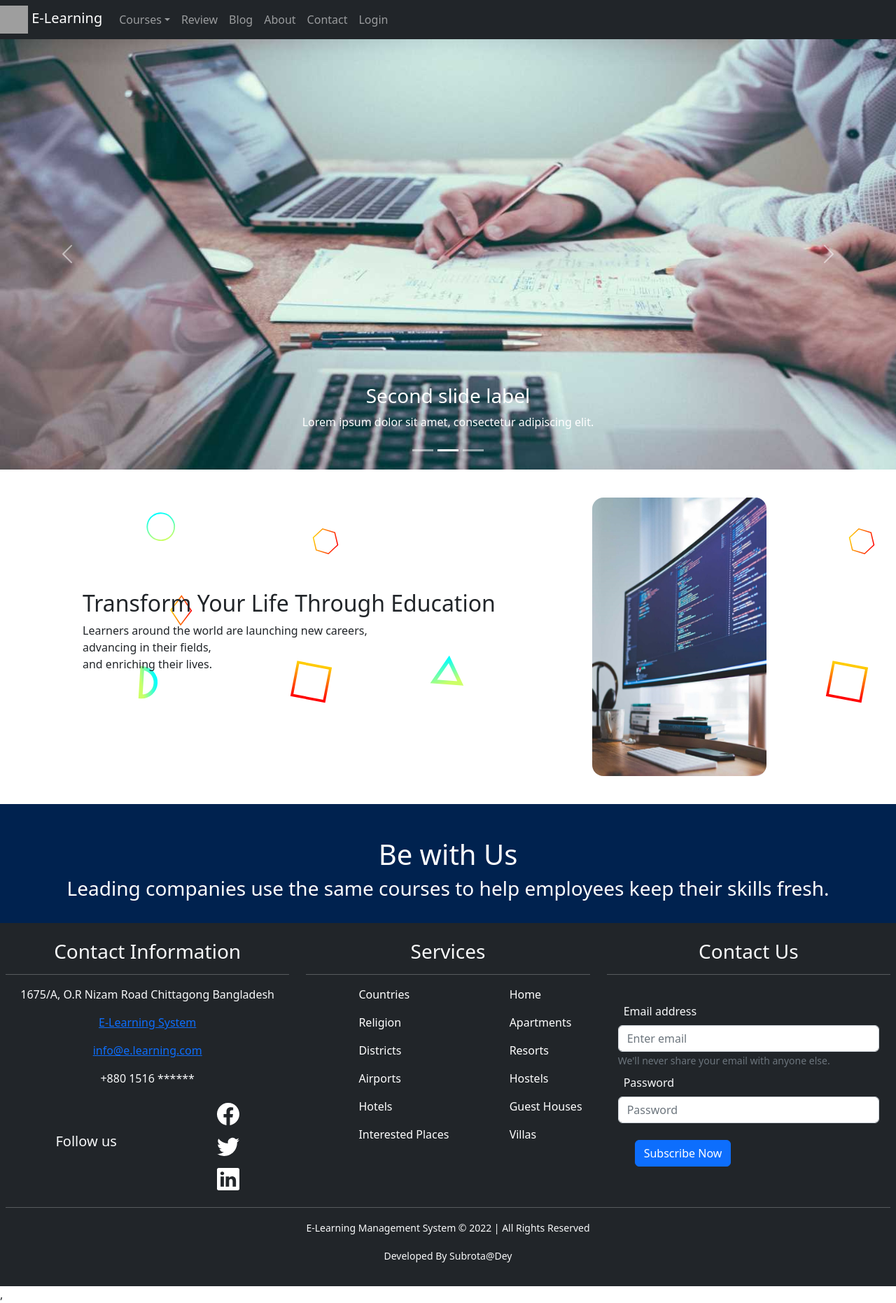
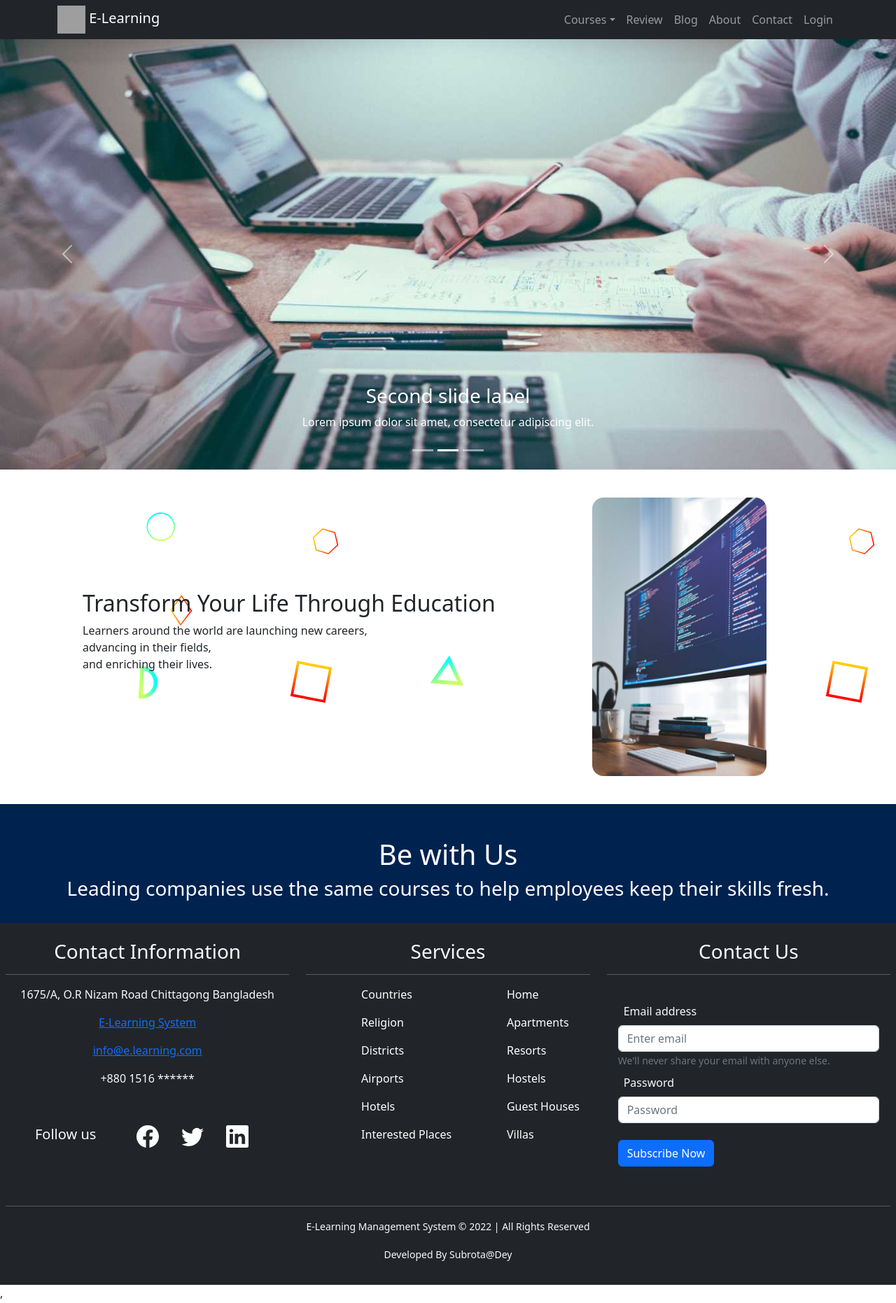
Before and after one commit to subrotadey/E-Learning-management-system, a React (Create React App) app: page / in a window 1280 px wide. Shown: the whole page at 70% size. Built offline with nearby package versions, Linux system fonts and the light colour scheme; grey boxes are pictures that could not be loaded.

Commit message:
bug fixed

```diff
--- a/src/Pages/Home/Home.css
+++ b/src/Pages/Home/Home.css
@@ -1,4 +1,8 @@
 .slide-img{
     object-fit: cover;
-    width: 100vw;
+    width: 100%;
+    height: auto;
 }
+.carousel{
+    width: 100%;
+}
--- a/src/Pages/Home/Slider.js
+++ b/src/Pages/Home/Slider.js
@@ -8,7 +8,7 @@
 
 const Slider = () => {
     return (
-      <div style={{
+        <div className=' mx-auto' style={{
               backgroundImage: `url(${bg})`
             }}>
              <div className="d-flex justify-content-center">
@@ -37,8 +37,6 @@
         </Carousel>
         </div>
       </div>
-
-
     );
 };
 
--- a/src/Pages/Shared/Footer.js
+++ b/src/Pages/Shared/Footer.js
@@ -6,7 +6,6 @@
 const Footer = () => {
   return (
     <div>
-      <div>
         <div className="top-footer text-white py-5 " >
           <h1>Be with Us</h1>
           <h3>
@@ -31,14 +30,14 @@
                     <a href="/">info@e.learning.com</a>
                   </p>
                   <p>+880 1516 ******</p>
-                  <div className="d-flex justify-content-around">
-                    <div style={{paddingTop:"50px"}}>
+                  <div className="d-flex justify-content-evenly mt-5">
+                    <div className="d-flex align-items-center">
                       <h5>Follow us</h5>
                     </div>
-                    <div>
-                    <h2><a className="icon" href="https://www.facebook.com/subrota.dey540"><BsFacebook/></a></h2>
-                    <h2><a className="icon" href="https://www.facebook.com/subrota.dey540"><BsTwitter/></a></h2>
-                    <h2><a className="icon" href="https://www.facebook.com/subrota.dey540"><BsLinkedin/></a></h2>
+                    <div className="d-flex">
+                    <h2 className="mx-3"><a className="icon" href="https://www.facebook.com/subrota.dey540"><BsFacebook/></a></h2>
+                    <h2 className="mx-3"><a className="icon" href="https://www.facebook.com/subrota.dey540"><BsTwitter/></a></h2>
+                    <h2 className="mx-3"><a className="icon" href="https://www.facebook.com/subrota.dey540"><BsLinkedin/></a></h2>
                     </div>
                   </div>
                 </Card.Text>
@@ -47,12 +46,11 @@
             <Col>
               <Card.Body>
                 <Card.Title>
-
                   <h3 className="center-item">Services</h3>
                 </Card.Title>
                 <hr />
                 <Card.Text>
-                  <div className="d-flex justify-content-around">
+                  <div className="d-flex justify-content-evenly">
                     <div>
                       <ul>
                         <ol>
@@ -139,7 +137,7 @@
                       placeholder="Password"
                     />
                   </div>
-                  <div className="p-4">
+                  <div className="py-4">
                     <button type="submit" class="btn btn-primary text-center">
                       Subscribe Now
                     </button>
@@ -162,7 +160,6 @@
           </div>
         </div>
       </div>
-    </div>
   );
 };
 
--- a/src/Pages/Shared/Navbars.js
+++ b/src/Pages/Shared/Navbars.js
@@ -1,18 +1,18 @@
 import React from "react";
 import logo from '../../assets/images/logo.png'
-import { Nav, Navbar, NavDropdown } from "react-bootstrap";
+import { Container, Nav, Navbar, NavDropdown } from "react-bootstrap";
 import { Link } from "react-router-dom";
 
 const Navbars = () => {
   return (
-    <div>
       <Navbar bg="dark" variant="dark" sticky="top" expand="sm" collapseOnSelect>
+        <Container>
         <Link className="nav-link" to="/">
           <Navbar.Brand><img src={logo} width="40px" height="40px" alt="" /> E-Learning</Navbar.Brand>
         </Link>
         <Navbar.Toggle className="coloring" />
         <Navbar.Collapse>
-          <Nav className="d-flex justify-content-end">
+          <Nav className="ms-auto">
             <NavDropdown title="Courses">
               <NavDropdown.Item href="#courses/c">C</NavDropdown.Item>
               <NavDropdown.Item href="#courses/c++">C++</NavDropdown.Item>
@@ -28,8 +28,8 @@
             <Link className="nav-link" to="/login">Login</Link>
           </Nav>
         </Navbar.Collapse>
+        </Container>
       </Navbar>
-    </div>
   );
 };
 
```
Lines whose indentation alone changed are shown as unchanged.
